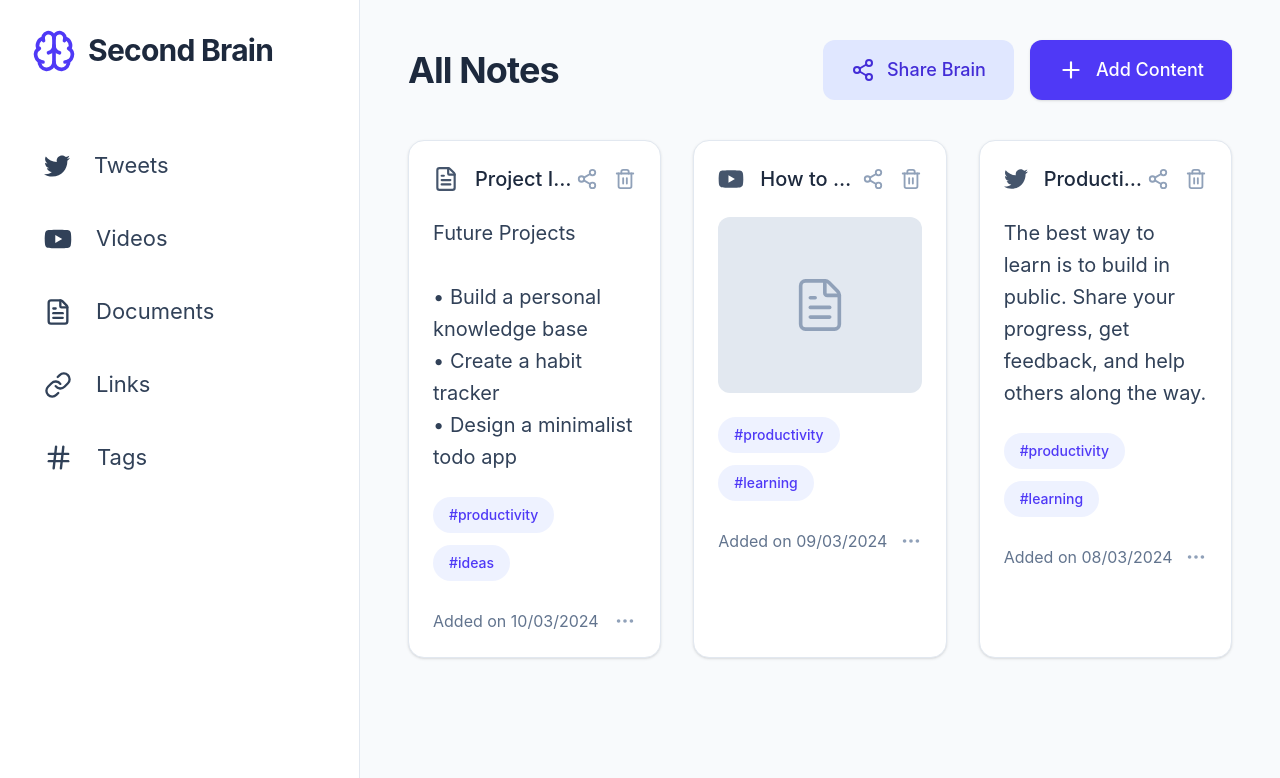
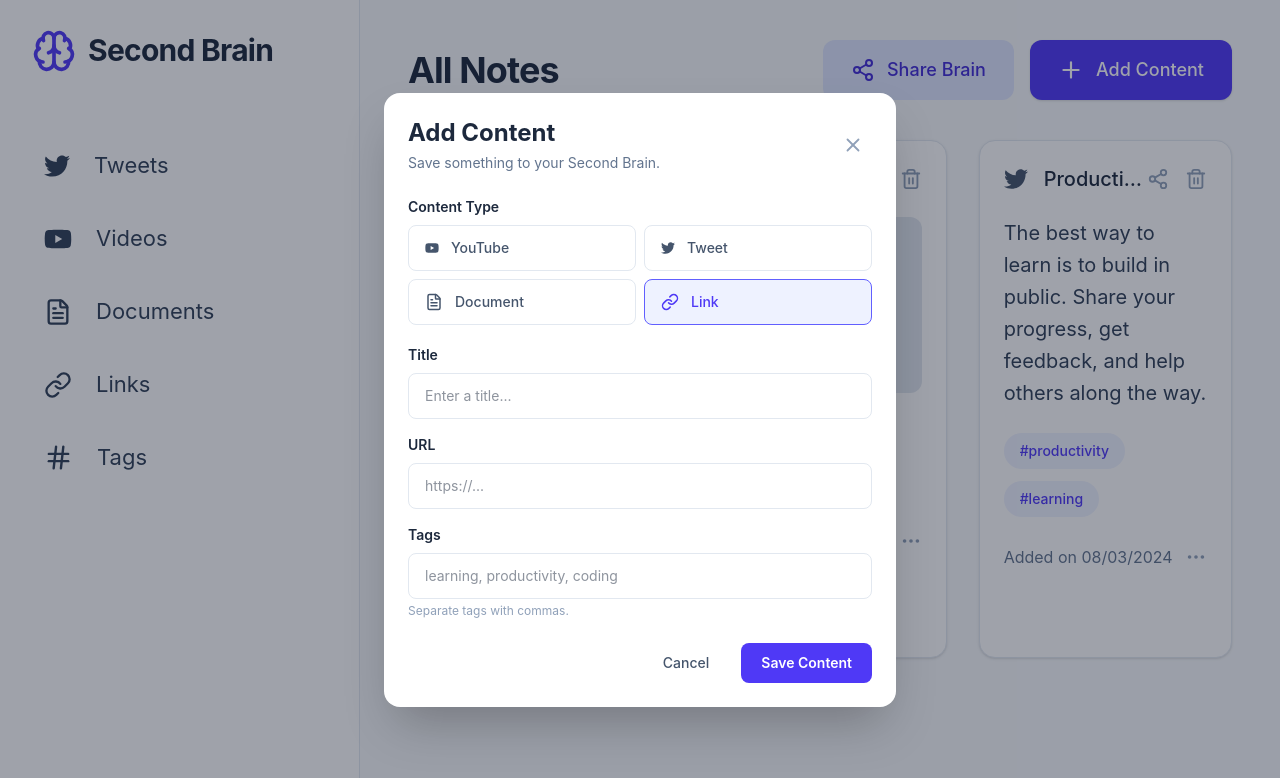
Before and after one commit to YashvanReddy/second-brain, a React (Vite) app: page / in a window 1280 px wide. Both pictures are taken after a click on the button "Add Content". Shown: the top 778 px of the page. Built offline with nearby package versions, Linux system fonts and the light colour scheme.

Commit message:
Add content modal and note creation

```diff
--- a/src/App.tsx
+++ b/src/App.tsx
@@ -1,3 +1,5 @@
+import { useState } from "react";
+
 import {
   Brain,
   FileText,
@@ -7,23 +9,28 @@ import {
   Plus,
   Trash2,
   MoreHorizontal,
+  X,
 } from "lucide-react";
 
 import {
   FaTwitter,
   FaYoutube,
 } from "react-icons/fa";
+type ContentType = "tweet" | "video" | "document" | "link";
 
 type Note = {
+  id: number;
   title: string;
-  type: "tweet" | "video" | "document";
+  type: ContentType;
   content?: string;
+  url?: string;
   tags: string[];
   date: string;
 };
 
-const notes: Note[] = [
+const initialNotes: Note[] = [
   {
+    id: 1,
     title: "Project Ideas",
     type: "document",
     content:
@@ -32,14 +39,18 @@ const notes: Note[] = [
     date: "10/03/2024",
   },
   {
+    id: 2,
     title: "How to Build a Second Brain",
     type: "video",
+    url: "https://youtube.com/",
     tags: ["productivity", "learning"],
     date: "09/03/2024",
   },
   {
+    id: 3,
     title: "Productivity Tip",
     type: "tweet",
+    url: "https://twitter.com/",
     content:
       "The best way to learn is to build in public. Share your progress, get feedback, and help others along the way.",
     tags: ["productivity", "learning"],
@@ -48,6 +59,49 @@ const notes: Note[] = [
 ];
 
 function App() {
+  const [notes, setNotes] = useState<Note[]>(initialNotes);
+
+  const [isModalOpen, setIsModalOpen] = useState(false);
+
+  const [contentType, setContentType] =
+    useState<ContentType>("link");
+
+  const [title, setTitle] = useState("");
+  const [url, setUrl] = useState("");
+  const [tags, setTags] = useState("");
+  const [content, setContent] = useState("");
+  const handleSave = () => {
+    if (!title.trim()) {
+      return;
+    }
+
+    const newNote: Note = {
+      id: Date.now(),
+      title: title.trim(),
+      type: contentType,
+      url: url.trim(),
+      content: content.trim(),
+      tags: tags
+        .split(",")
+        .map((tag) => tag.trim())
+        .filter(Boolean),
+      date: new Date().toLocaleDateString("en-GB"),
+    };
+
+    setNotes((currentNotes) => [
+      newNote,
+      ...currentNotes,
+    ]);
+
+    setTitle("");
+    setUrl("");
+    setTags("");
+    setContent("");
+    setContentType("link");
+
+    setIsModalOpen(false);
+  };
+
   return (
     <div className="min-h-screen bg-[#f8fafc] text-slate-800">
 
@@ -116,7 +170,7 @@ function App() {
                 Share Brain
               </button>
 
-              <button className="flex items-center gap-3 rounded-xl bg-indigo-600 px-7 py-4 text-lg font-medium text-white shadow-sm transition hover:bg-indigo-700">
+              <button onClick={() => setIsModalOpen(true)} className="flex items-center gap-3 rounded-xl bg-indigo-600 px-7 py-4 text-lg font-medium text-white shadow-sm transition hover:bg-indigo-700">
                 <Plus size={26} />
                 Add Content
               </button>
@@ -136,7 +190,165 @@ function App() {
             ))}
 
           </section>
+          {isModalOpen && (
+            <div className="fixed inset-0 z-50 flex items-center justify-center bg-slate-900/40 p-4">
 
+              <div className="w-full max-w-lg rounded-2xl bg-white p-6 shadow-2xl">
+
+                <div className="mb-6 flex items-center justify-between">
+
+                  <div>
+                    <h2 className="text-2xl font-bold">
+                      Add Content
+                    </h2>
+
+                    <p className="mt-1 text-sm text-slate-500">
+                      Save something to your Second Brain.
+                    </p>
+                  </div>
+
+                  <button
+                    onClick={() => setIsModalOpen(false)}
+                    className="rounded-lg p-2 text-slate-400 hover:bg-slate-100 hover:text-slate-700"
+                  >
+                    <X size={22} />
+                  </button>
+
+                </div>
+
+                <div className="mb-5">
+
+                  <label className="mb-2 block text-sm font-semibold">
+                    Content Type
+                  </label>
+
+                  <div className="grid grid-cols-2 gap-2">
+
+                    <ContentTypeButton
+                      type="video"
+                      active={contentType === "video"}
+                      onClick={() => setContentType("video")}
+                      icon={<FaYoutube />}
+                      label="YouTube"
+                    />
+
+                    <ContentTypeButton
+                      type="tweet"
+                      active={contentType === "tweet"}
+                      onClick={() => setContentType("tweet")}
+                      icon={<FaTwitter />}
+                      label="Tweet"
+                    />
+
+                    <ContentTypeButton
+                      type="document"
+                      active={contentType === "document"}
+                      onClick={() => setContentType("document")}
+                      icon={<FileText size={18} />}
+                      label="Document"
+                    />
+
+                    <ContentTypeButton
+                      type="link"
+                      active={contentType === "link"}
+                      onClick={() => setContentType("link")}
+                      icon={<Link size={18} />}
+                      label="Link"
+                    />
+
+                  </div>
+
+                </div>
+
+                <div className="mb-4">
+
+                  <label className="mb-2 block text-sm font-semibold">
+                    Title
+                  </label>
+
+                  <input
+                    value={title}
+                    onChange={(e) => setTitle(e.target.value)}
+                    placeholder="Enter a title..."
+                    className="w-full rounded-lg border border-slate-200 px-4 py-3 text-sm outline-none focus:border-indigo-500 focus:ring-2 focus:ring-indigo-100"
+                  />
+
+                </div>
+
+                <div className="mb-4">
+
+                  <label className="mb-2 block text-sm font-semibold">
+                    URL
+                  </label>
+
+                  <input
+                    value={url}
+                    onChange={(e) => setUrl(e.target.value)}
+                    placeholder="https://..."
+                    className="w-full rounded-lg border border-slate-200 px-4 py-3 text-sm outline-none focus:border-indigo-500 focus:ring-2 focus:ring-indigo-100"
+                  />
+
+                </div>
+
+                {contentType === "document" && (
+                  <div className="mb-4">
+
+                    <label className="mb-2 block text-sm font-semibold">
+                      Content
+                    </label>
+
+                    <textarea
+                      value={content}
+                      onChange={(e) => setContent(e.target.value)}
+                      placeholder="Write or paste your content..."
+                      rows={4}
+                      className="w-full resize-none rounded-lg border border-slate-200 px-4 py-3 text-sm outline-none focus:border-indigo-500 focus:ring-2 focus:ring-indigo-100"
+                    />
+
+                  </div>
+                )}
+
+                <div className="mb-6">
+
+                  <label className="mb-2 block text-sm font-semibold">
+                    Tags
+                  </label>
+
+                  <input
+                    value={tags}
+                    onChange={(e) => setTags(e.target.value)}
+                    placeholder="learning, productivity, coding"
+                    className="w-full rounded-lg border border-slate-200 px-4 py-3 text-sm outline-none focus:border-indigo-500 focus:ring-2 focus:ring-indigo-100"
+                  />
+
+                  <p className="mt-1 text-xs text-slate-400">
+                    Separate tags with commas.
+                  </p>
+
+                </div>
+
+                <div className="flex justify-end gap-3">
+
+                  <button
+                    onClick={() => setIsModalOpen(false)}
+                    className="rounded-lg px-5 py-2.5 text-sm font-medium text-slate-600 hover:bg-slate-100"
+                  >
+                    Cancel
+                  </button>
+
+                  <button
+                    onClick={handleSave}
+                    className="rounded-lg bg-indigo-600 px-5 py-2.5 text-sm font-semibold text-white hover:bg-indigo-700"
+                  >
+                    Save Content
+                  </button>
+
+                </div>
+
+              </div>
+
+            </div>
+          )}
         </main>
       </div>
     </div>
@@ -238,6 +450,7 @@ function NoteCard({
           <MoreHorizontal size={22} />
         </button>
 
+
       </div>
 
     </article>
@@ -275,5 +488,32 @@ function SourceIcon({
   );
 }
 
+function ContentTypeButton({
+  type,
+  active,
+  onClick,
+  icon,
+  label,
+}: {
+  type: ContentType;
+  active: boolean;
+  onClick: () => void;
+  icon: React.ReactNode;
+  label: string;
+}) {
+  return (
+    <button
+      onClick={onClick}
+      className={`flex items-center gap-3 rounded-lg border px-4 py-3 text-sm font-medium transition ${active
+          ? "border-indigo-500 bg-indigo-50 text-indigo-600"
+          : "border-slate-200 text-slate-600 hover:bg-slate-50"
+        }`}
+    >
+      {icon}
+      {label}
+    </button>
+  );
+}
+
 
 export default App;
```
